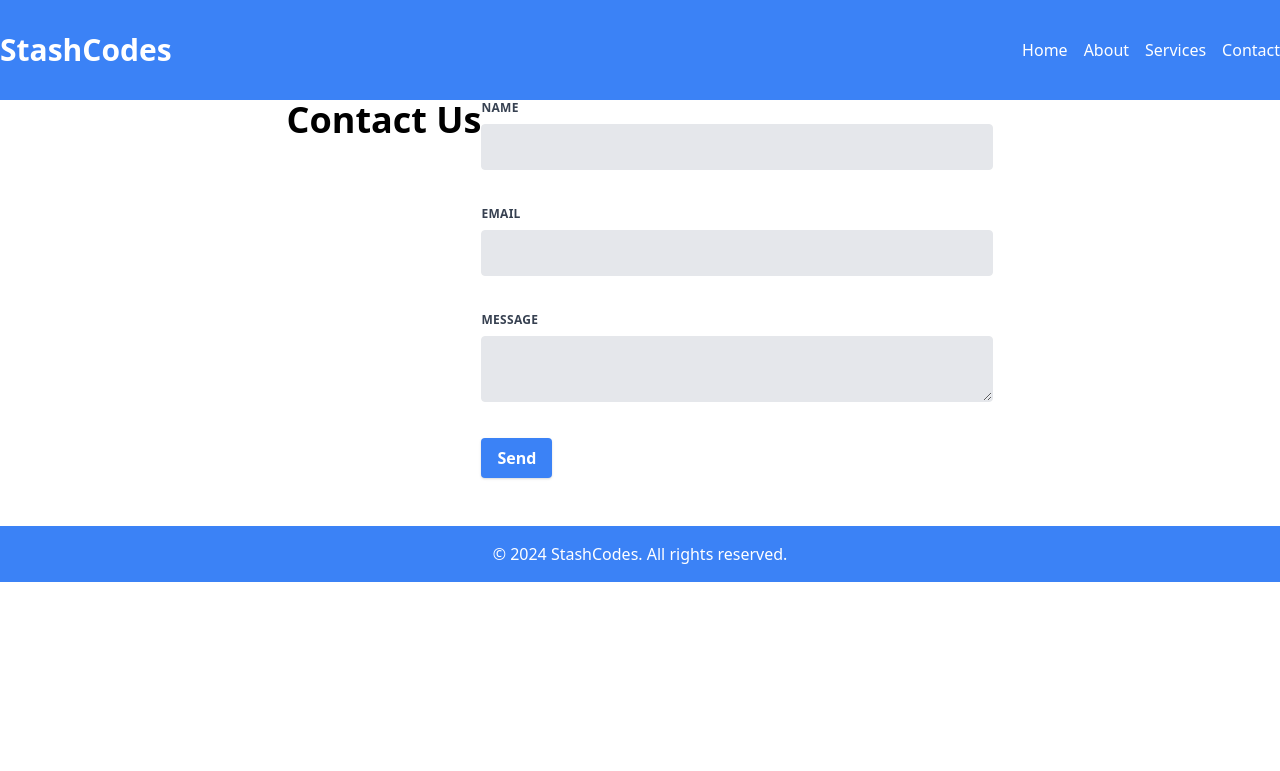
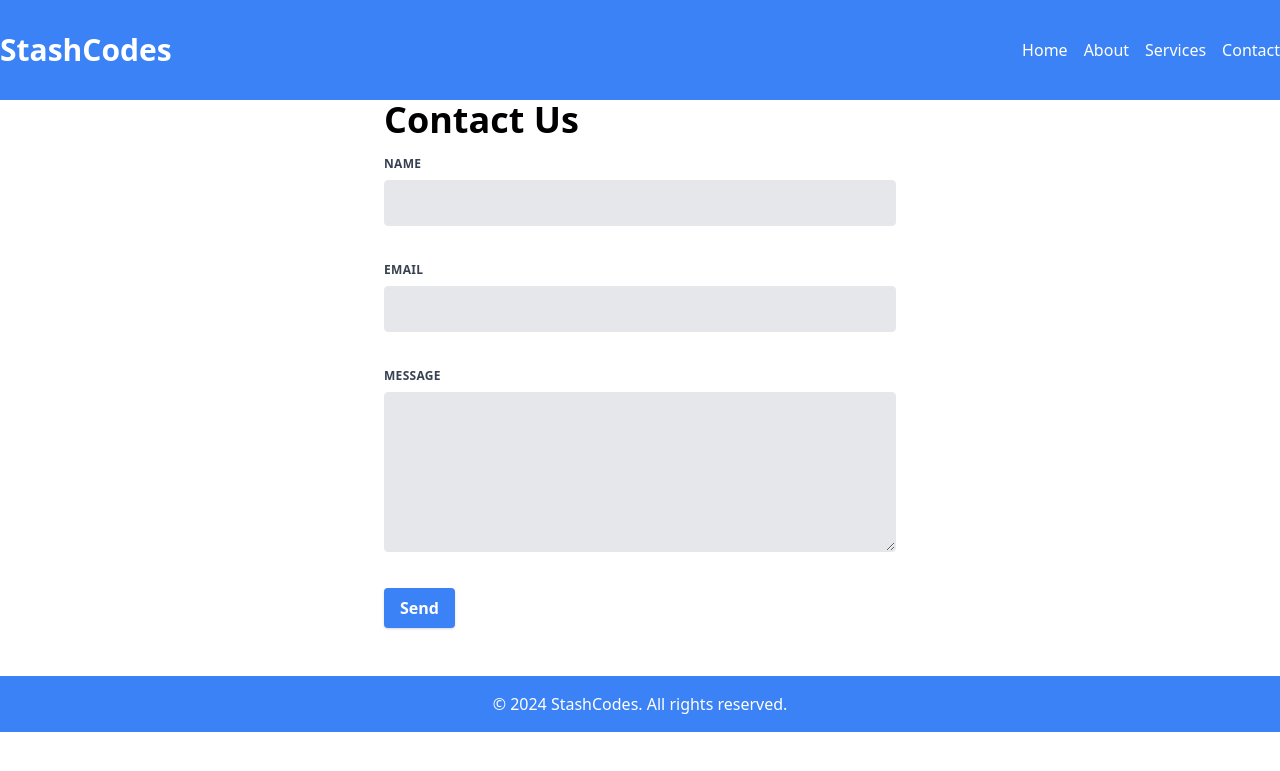
Before and after one commit to Mr-Jerry-Haxor/stashcodes, a Django app: page /contact/ in a window 1280 px wide. Shown: the top 771 px of the page. Run offline with Django 5.2, Linux system fonts and the light colour scheme.

Commit message:
Update contact.html

```diff
--- a/users/templates/contact.html
+++ b/users/templates/contact.html
@@ -8,10 +8,10 @@
 </head>
 <body>
     {% include "header.html" %}
-    <div class="container mx-auto px-4 md:px-0 flex justify-center">
-        <h1 class="text-2xl md:text-4xl font-bold mb-4">Contact Us</h1><br>
-        <form action="/contact_us/" method="post" class="w-full max-w-lg">
-            {% csrf_token %}
+    <div class="container mx-auto px-4 md:px-0">
+        <div class="w-full max-w-lg mx-auto">
+            <h1 class="text-2xl md:text-4xl font-bold mb-4">Contact Us</h1>
+            <form method="post">
             <div class="flex flex-wrap -mx-3 mb-6">
                 <div class="w-full px-3">
                     <label class="block uppercase tracking-wide text-gray-700 text-xs font-bold mb-2" for="name">
@@ -33,7 +33,7 @@
                     <label class="block uppercase tracking-wide text-gray-700 text-xs font-bold mb-2" for="message">
                         Message
                     </label>
-                    <textarea class="appearance-none block w-full bg-gray-200 text-gray-700 border rounded py-3 px-4 mb-3 leading-tight focus:outline-none focus:bg-white" id="message" name="message" required></textarea>
+                    <textarea class="appearance-none block w-full bg-gray-200 text-gray-700 border rounded py-3 px-4 mb-3 leading-tight focus:outline-none focus:bg-white h-40" id="message" name="message" required></textarea>
                 </div>
             </div>
             <div class="md:flex md:items-center">
```
